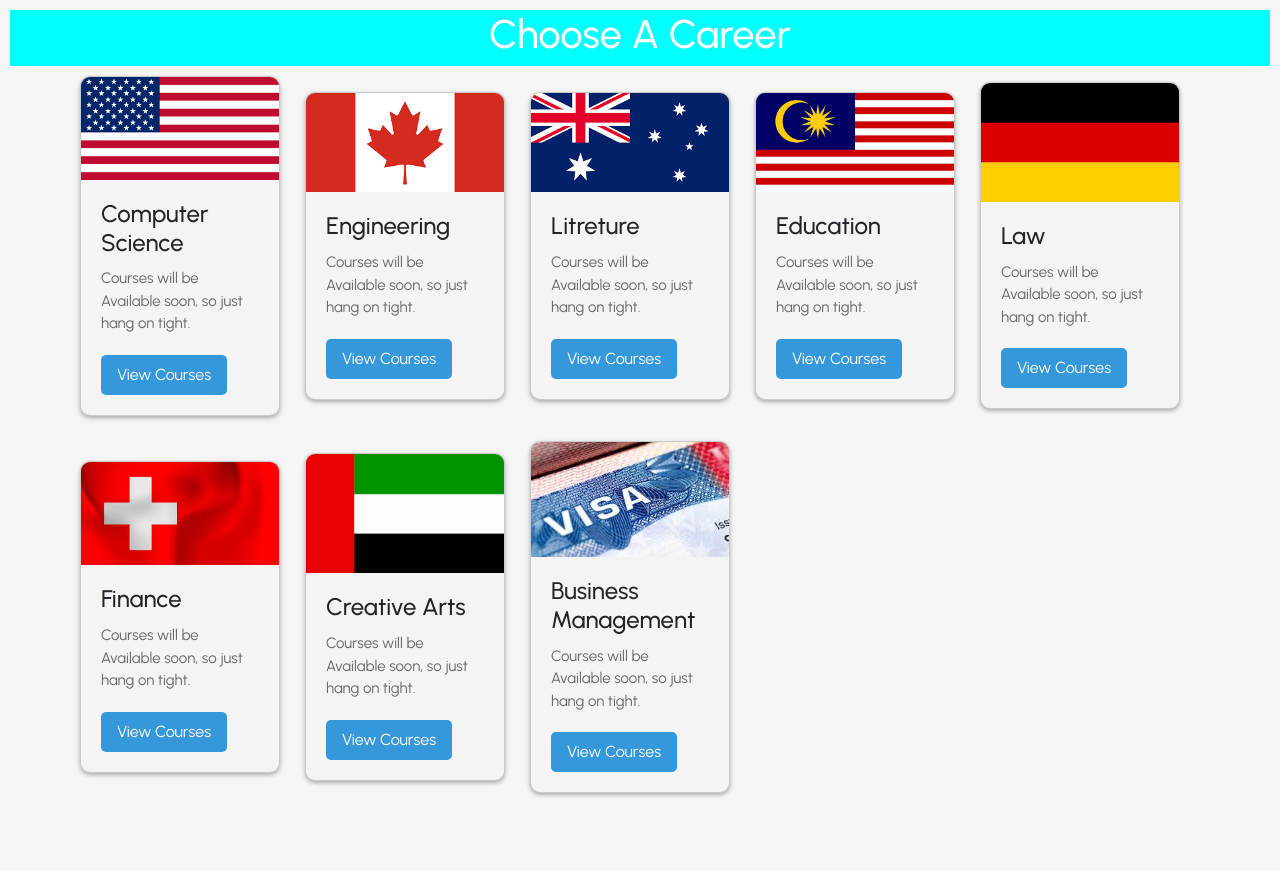
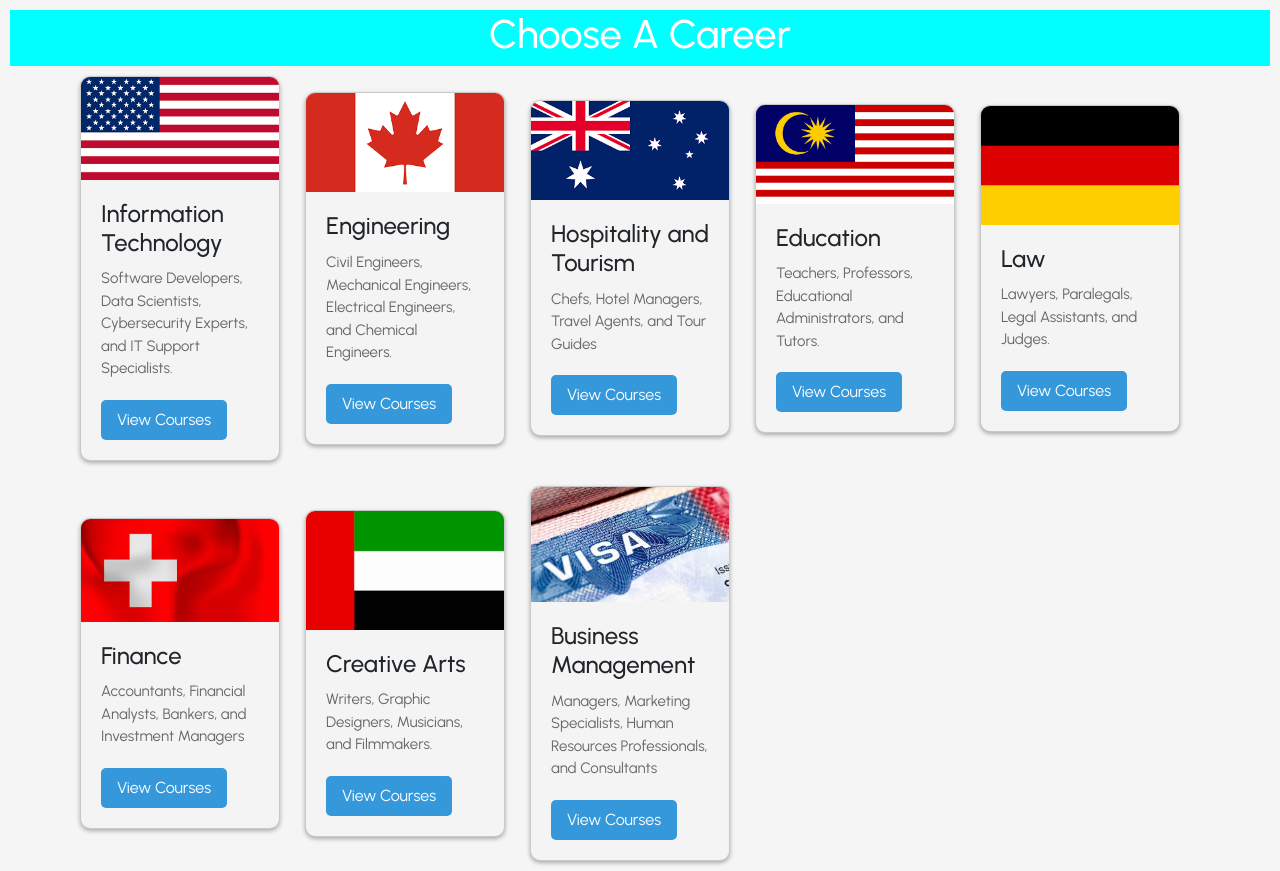
Before and after one commit to sameernjr/LMS, a Django app: page / in a window 1280 px wide. Before the commit the page ends 797 px from the top, so only its background shows below. Run offline with Django 5.2, Linux system fonts and the light colour scheme.

Commit message:
Add Descriptions

```diff
--- a/LMS/home/templates/home/index.html
+++ b/LMS/home/templates/home/index.html
@@ -13,8 +13,8 @@
     <div class="card">
         <img src="{% static 'images/USA.png' %}" alt="Country Flag" srcset="">
         <div class="card-content">
-            <h1>Computer Science</h1>
-            <p>Courses will be Available soon, so just hang on tight.</p>
+            <h1>Information Technology</h1>
+            <p>Software Developers, Data Scientists, Cybersecurity Experts, and IT Support Specialists.</p>
             <a href="{% url "usa" %}" class="card-button">View Courses</a>
         </div>
     </div>
@@ -22,15 +22,15 @@
         <img src="{% static 'images/Canada.png' %}" alt="Country Flag" srcset="">
         <div class="card-content">
             <h1>Engineering</h1>
-            <p>Courses will be Available soon, so just hang on tight.</p>
+            <p>Civil Engineers, Mechanical Engineers, Electrical Engineers, and Chemical Engineers.</p>
             <a href="#" class="card-button">View Courses</a>
         </div>
     </div>
     <div class="card">
         <img src="{% static 'images/Australia.png' %}" alt="Country Flag" srcset="">
         <div class="card-content">
-            <h1>Litreture</h1>
-            <p>Courses will be Available soon, so just hang on tight.</p>
+            <h1>Hospitality and Tourism</h1>
+            <p>Chefs, Hotel Managers, Travel Agents, and Tour Guides</p>
             <a href="#" class="card-button">View Courses</a>
         </div>
     </div>
@@ -38,7 +38,7 @@
         <img src="{% static 'images/Malaysia.png' %}" alt="Country Flag" srcset="">
         <div class="card-content">
             <h1>Education</h1>
-            <p>Courses will be Available soon, so just hang on tight.</p>
+            <p>Teachers, Professors, Educational Administrators, and Tutors.</p>
             <a href="#" class="card-button">View Courses</a>
         </div>
     </div>
@@ -46,7 +46,7 @@
         <img src="{% static 'images/Germany.png' %}" alt="Country Flag" srcset="">
         <div class="card-content">
             <h1>Law</h1>
-            <p>Courses will be Available soon, so just hang on tight.</p>
+            <p>Lawyers, Paralegals, Legal Assistants, and Judges.</p>
             <a href="#" class="card-button">View Courses</a>
         </div>
     </div>
@@ -54,7 +54,7 @@
         <img src="{% static 'images/Swiz.jpg' %}" alt="Country Flag" srcset="">
         <div class="card-content">
             <h1>Finance</h1>
-            <p>Courses will be Available soon, so just hang on tight.</p>
+            <p>Accountants, Financial Analysts, Bankers, and Investment Managers</p>
             <a href="#" class="card-button">View Courses</a>
         </div>
     </div>
@@ -62,7 +62,7 @@
         <img src="{% static 'images/Dubai.png' %}" alt="Country Flag" srcset="">
         <div class="card-content">
             <h1>Creative Arts</h1>
-            <p>Courses will be Available soon, so just hang on tight.</p>
+            <p>Writers, Graphic Designers, Musicians, and Filmmakers.</p>
             <a href="#" class="card-button">View Courses</a>
         </div>
     </div>
@@ -70,7 +70,7 @@
         <img src="{% static 'images/Visa.jpg' %}" alt="Country Flag" srcset="">
         <div class="card-content">
             <h1>Business Management</h1>
-            <p>Courses will be Available soon, so just hang on tight.</p>
+            <p>Managers, Marketing Specialists, Human Resources Professionals, and Consultants</p>
             <a href="#" class="card-button">View Courses</a>
         </div>
     </div>
```
